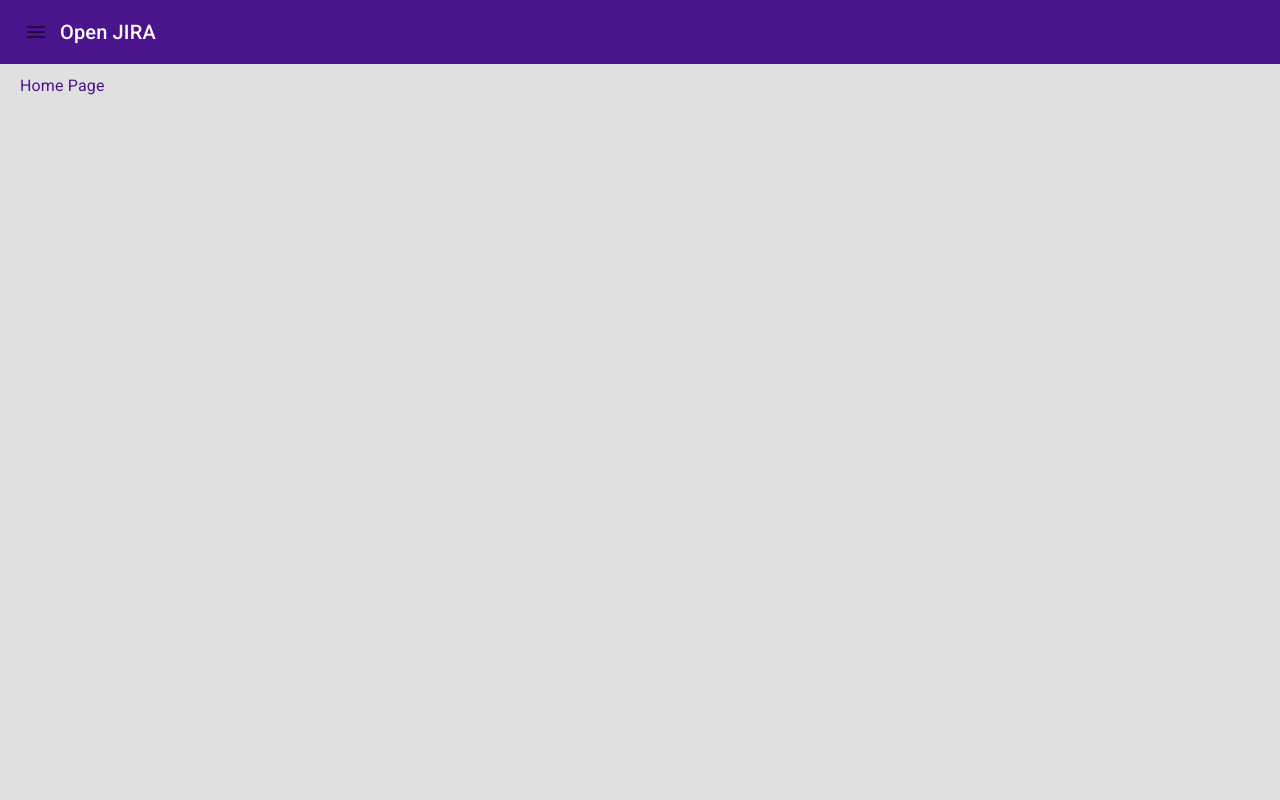
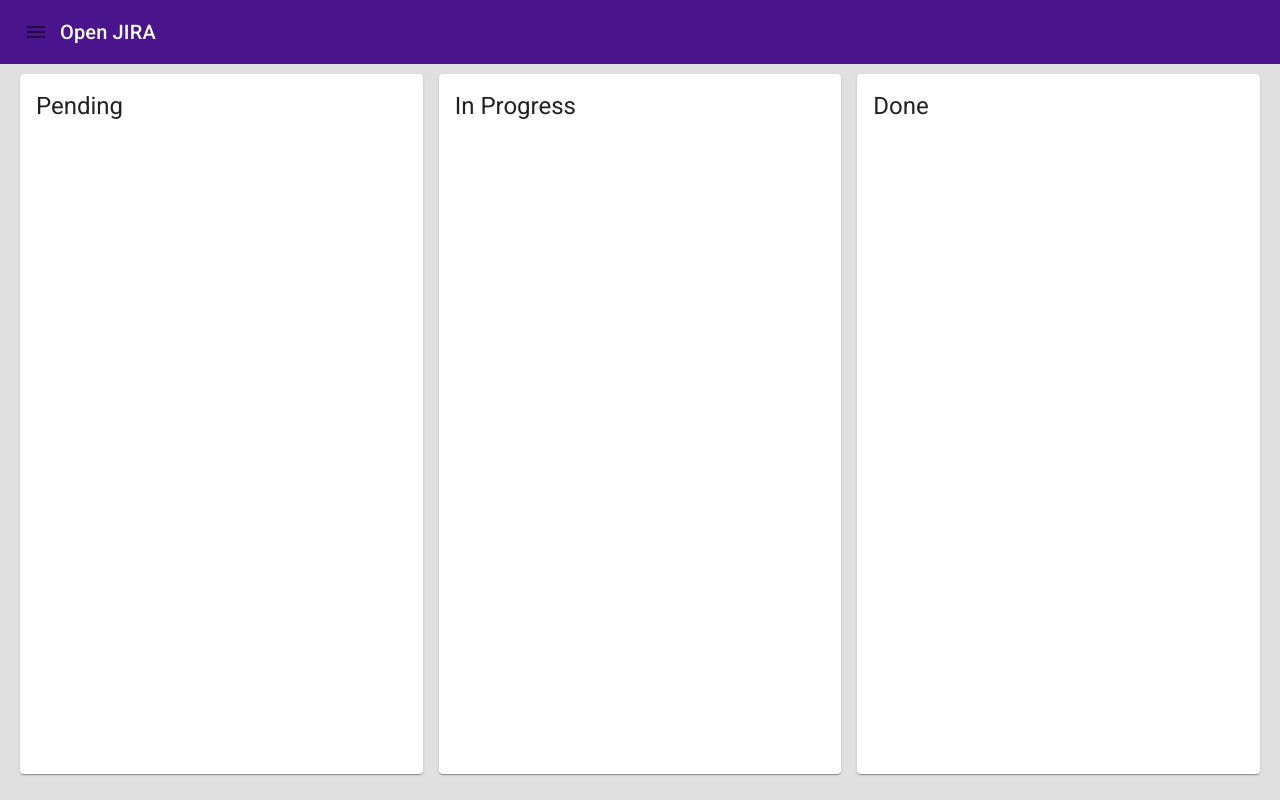
Before and after one commit to Alejoboga20/next-open-jira, a Next.js app: page / in a window 1280 px wide. Built offline with nearby package versions, Linux system fonts and the light colour scheme.

Commit message:
Add cards in home

```diff
--- a/pages/index.tsx
+++ b/pages/index.tsx
@@ -1,11 +1,32 @@
-import { Typography } from '@mui/material';
-import React from 'react';
+import { NextPage } from 'next';
+import { Card, CardContent, CardHeader, Grid } from '@mui/material';
 import { Layout } from '../components/layouts';
 
-const HomePage = () => {
+const HomePage: NextPage = () => {
 	return (
-		<Layout>
-			<Typography color='primary'>Home Page</Typography>
+		<Layout title='Open JIRA'>
+			<Grid container spacing={2}>
+				<Grid item xs={12} sm={4}>
+					<Card sx={{ height: 'calc(100vh - 100px)' }}>
+						<CardHeader title='Pending' />
+
+						<CardContent>
+							{/* Add New Entry */}
+							{/* List Entries */}
+						</CardContent>
+					</Card>
+				</Grid>
+				<Grid item xs={12} sm={4}>
+					<Card sx={{ height: 'calc(100vh - 100px)' }}>
+						<CardHeader title='In Progress' />
+					</Card>
+				</Grid>
+				<Grid item xs={12} sm={4}>
+					<Card sx={{ height: 'calc(100vh - 100px)' }}>
+						<CardHeader title='Done' />
+					</Card>
+				</Grid>
+			</Grid>
 		</Layout>
 	);
 };
```
